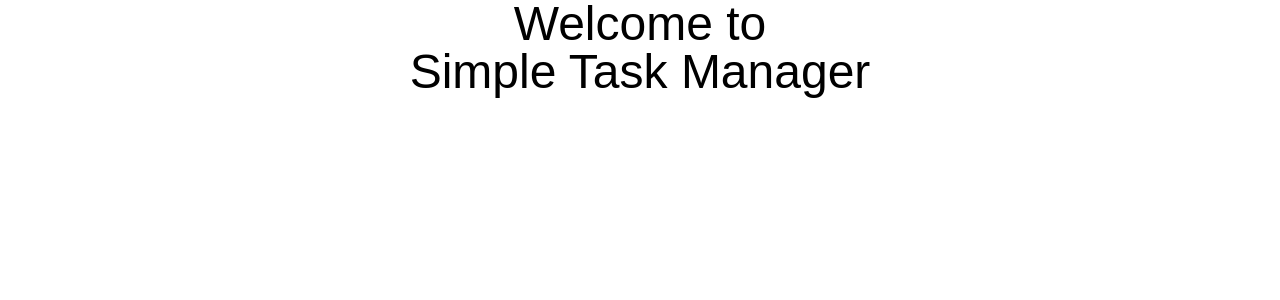
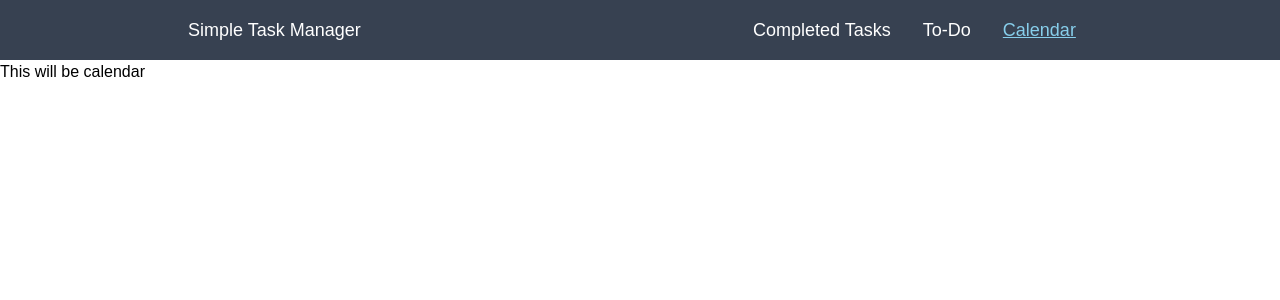
Before and after one commit to mobashirul-alam/simple-task-manager-client, a React (Create React App) app: page /calendar in a window 1280 px wide. Shown: the top 300 px of the page. Built offline with nearby package versions, Linux system fonts and the light colour scheme; the HTML template or start-up script is replaced by a standard one.

Commit message:
simple navbar added

```diff
--- a/package.json
+++ b/package.json
@@ -8,6 +8,7 @@
     "@testing-library/user-event": "^13.5.0",
     "react": "^18.2.0",
     "react-dom": "^18.2.0",
+    "react-router-dom": "^6.3.0",
     "react-scripts": "5.0.1",
     "web-vitals": "^2.1.4"
   },
--- a/src/App.js
+++ b/src/App.js
@@ -1,9 +1,22 @@
 import './App.css';
+import Header from './Shared/Header';
+import { Routes, Route } from "react-router-dom";
+import Home from './Components/Home';
+import CompletedTasks from './Components/CompletedTasks';
+import ToDo from './Components/ToDo';
+import Calendar from './Components/Calendar';
 
 function App() {
   return (
     <div>
-      <h1 className='text-center text-5xl'>Welcome to <br /> Simple Task Manager</h1>
+      <Header></Header>
+      <Routes>
+        <Route path='/' element={<Home></Home>}></Route>
+        <Route path='/home' element={<Home></Home>}></Route>
+        <Route path='/completedTasks' element={<CompletedTasks></CompletedTasks>}></Route>
+        <Route path='/todo' element={<ToDo></ToDo>}></Route>
+        <Route path='/calendar' element={<Calendar></Calendar>}></Route>
+      </Routes>
     </div>
   );
 }
--- /dev/null
+++ b/src/Components/Calendar.js
@@ -0,0 +1,11 @@
+import React from 'react';
+
+const Calendar = () => {
+    return (
+        <div>
+            <h1>This will be calendar</h1>
+        </div>
+    );
+};
+
+export default Calendar;
--- /dev/null
+++ b/src/Components/CompletedTasks.js
@@ -0,0 +1,11 @@
+import React from 'react';
+
+const CompletedTasks = () => {
+    return (
+        <div>
+            <h1>This is completed task</h1>
+        </div>
+    );
+};
+
+export default CompletedTasks;
--- /dev/null
+++ b/src/Components/Home.js
@@ -0,0 +1,11 @@
+import React from 'react';
+
+const Home = () => {
+    return (
+        <div>
+            <h1>This is home</h1>
+        </div>
+    );
+};
+
+export default Home;
--- /dev/null
+++ b/src/Components/ToDo.js
@@ -0,0 +1,11 @@
+import React from 'react';
+
+const ToDo = () => {
+    return (
+        <div>
+            <h1>This is to do list</h1>
+        </div>
+    );
+};
+
+export default ToDo;
--- /dev/null
+++ b/src/Shared/Footer.js
@@ -0,0 +1,11 @@
+import React from 'react';
+
+const Footer = () => {
+    return (
+        <div>
+            <h1>This is footer.</h1>
+        </div>
+    );
+};
+
+export default Footer;
--- /dev/null
+++ b/src/Shared/Header.js
@@ -0,0 +1,61 @@
+import React from 'react';
+import { NavLink } from "react-router-dom";
+
+const Header = () => {
+
+    let activeStyle = {
+        textDecoration: "underline",
+        color: "skyblue"
+    };
+    let activeHomeStyle = {
+        color: "skyblue"
+    };
+
+    return (
+        <div className='bg-gray-700 text-white text-lg py-4'>
+            <nav className='flex justify-around'>
+                <div>
+                    <NavLink
+                        to='/home'
+                        style={({ isActive }) =>
+                            isActive ? activeHomeStyle : undefined
+                        }
+                    >
+                        Simple Task Manager
+                    </NavLink>
+                </div>
+                <div className=''>
+                    <NavLink
+                        to='/completedTasks'
+                        className='mx-4'
+                        style={({ isActive }) =>
+                            isActive ? activeStyle : undefined
+                        }
+                    >
+                        Completed Tasks
+                    </NavLink>
+                    <NavLink
+                        to='/todo'
+                        className='mx-4'
+                        style={({ isActive }) =>
+                            isActive ? activeStyle : undefined
+                        }
+                    >
+                        To-Do
+                    </NavLink>
+                    <NavLink
+                        to='/calendar'
+                        className='mx-4'
+                        style={({ isActive }) =>
+                            isActive ? activeStyle : undefined
+                        }
+                    >
+                        Calendar
+                    </NavLink>
+                </div>
+            </nav>
+        </div>
+    );
+};
+
+export default Header;
--- a/src/index.js
+++ b/src/index.js
@@ -3,11 +3,14 @@ import ReactDOM from 'react-dom/client';
 import './index.css';
 import App from './App';
 import reportWebVitals from './reportWebVitals';
+import { BrowserRouter } from 'react-router-dom';
 
 const root = ReactDOM.createRoot(document.getElementById('root'));
 root.render(
   <React.StrictMode>
-    <App />
+    <BrowserRouter>
+      <App />
+    </BrowserRouter>
   </React.StrictMode>
 );
 
```
Also changed, not shown: 1 other file (tests, documents, lock files or other folders).
